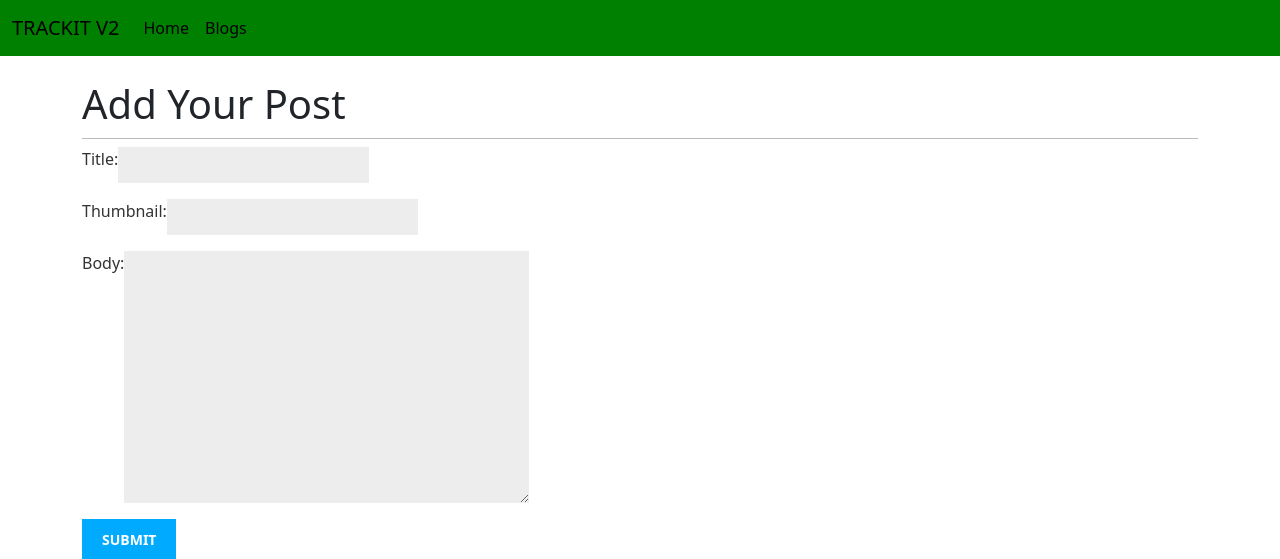
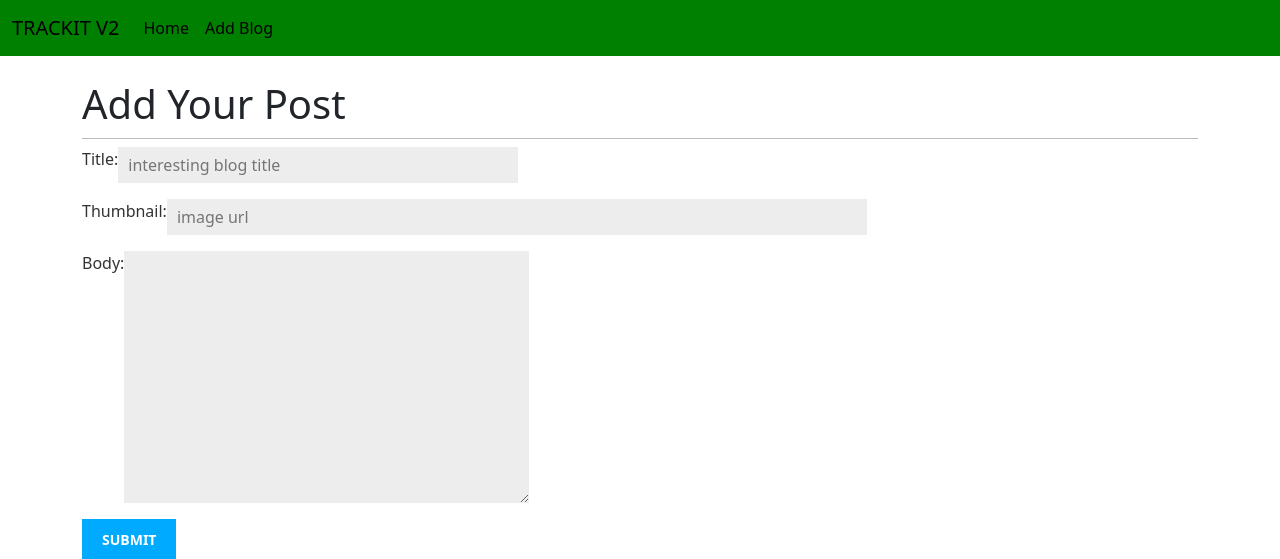
Before and after one commit to apdd2003/trackit, a Django app: page /add/ in a window 1280 px wide. Shown: the top 559 px of the page. Run offline with Django 4.2, Linux system fonts and the light colour scheme; parts of the project's set-up code (start-up, migrations or seed data) failed here and were passed over; some libraries are stand-ins or nearby versions.

Commit message:
update navbar, change css homepage, add placeholders in add post

```diff
--- a/blog/forms.py
+++ b/blog/forms.py
@@ -19,8 +19,8 @@ class EmailPostForm(forms.Form):
 
 
 class AddPostForm(forms.ModelForm):
-    # title = forms.CharField(max_length=255)
-    # thumbnail = forms.CharField(max_length=1024)
+    title = forms.CharField(max_length=255)
+    thumbnail = forms.CharField(max_length=1024)
     body = forms.CharField(required=False,
                            widget=CKEditorWidget())
     # tags = forms.CharField(max_length=255)
@@ -28,3 +28,11 @@ class AddPostForm(forms.ModelForm):
     class Meta:
         model = Post
         fields = ['title',  'thumbnail', 'body', 'tags']
+
+    def __init__(self, *args, **kwargs):
+        # Call to ModelForm constructor
+        super(AddPostForm, self).__init__(*args, **kwargs)
+        self.fields['thumbnail'].widget.attrs['style'] = 'width:700px;'
+        self.fields['thumbnail'].widget.attrs['placeholder'] = 'image url'
+        self.fields['title'].widget.attrs['style'] = 'width:400px;'
+        self.fields['title'].widget.attrs['placeholder'] = 'interesting blog title'
--- a/blog/templates/blog/base.html
+++ b/blog/templates/blog/base.html
@@ -37,7 +37,7 @@
           </li>
 
           <li class="nav-item">
-            <a class="nav-link active" aria-current="page" href="/">Blogs</a>
+            <a class="nav-link active" aria-current="page" href='{% url "blog:add_post" %}'>Add Blog</a>
           </li>
         </ul>
         <!-- <li class="nav-item">
--- a/blog/templates/blog/post/list.html
+++ b/blog/templates/blog/post/list.html
@@ -11,9 +11,9 @@
 
 <div class="container">
 
-  <div class="row row-cols-1 row-cols-sm-2 row-cols-md-3 g-3">
+  <div class="row  g-3">
     {% for post in posts %}
-    <div class="col">
+    <div class="col-sm-12 col-md-12 col-lg-4">
       <div class="card shadow-sm">
         <div class="center">
           <a href="{{ post.get_absolute_url }}"><img height="200px" src="{{ post.thumbnail }}" alt=""></a>
```
Also changed, not shown: db.sqlite3.
